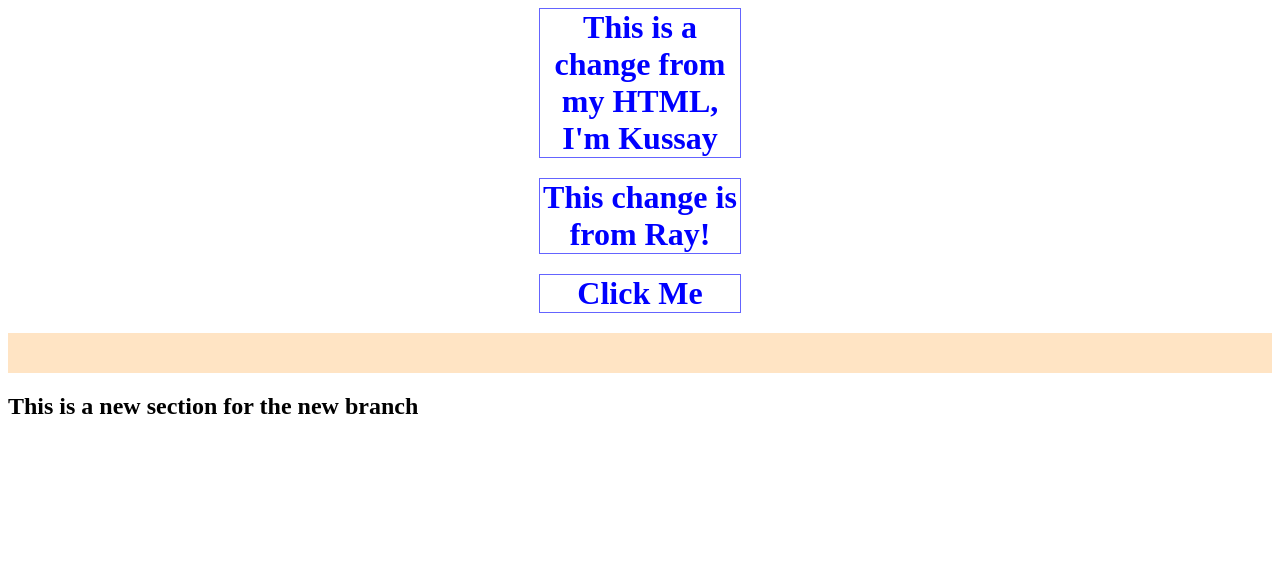
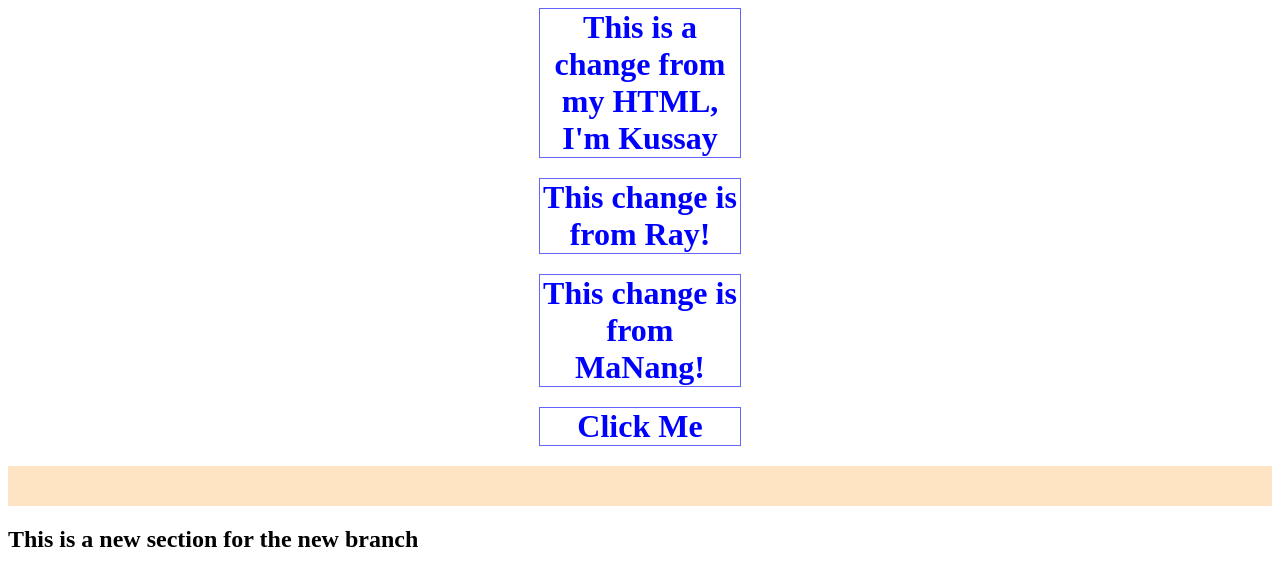
Before and after one commit to SawyerVann/V, a plain HTML site: page index.html in a window 1280 px wide. Drawn offline with Linux system fonts and the light colour scheme.

Commit message:
Update index.html

```diff
--- a/index.html
+++ b/index.html
@@ -6,6 +6,8 @@
 <body>
     <h1> This is a change from my HTML, I'm Kussay </h1>
     <h1> This change is from Ray! </h1>
+    <h1> This change is from MaNang! </h1>
+
     <h1 onclick="displayMessage();">Click Me</h1>
     <div id="message-box"></div>
 
```
